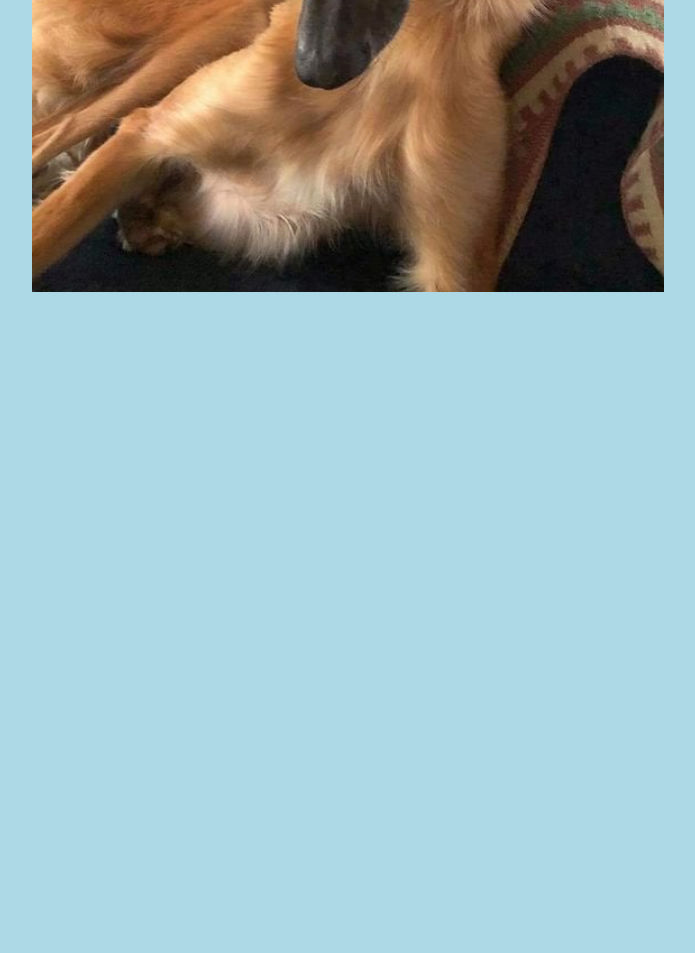
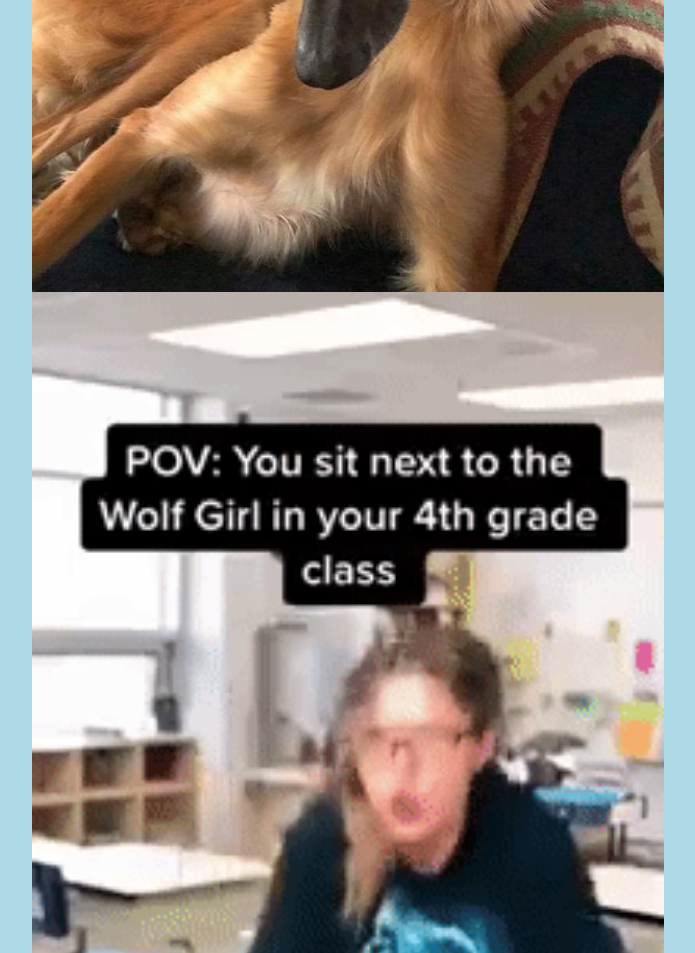
Before and after one commit to unusualifier/unusualifier.github.io, a plain HTML site: page index.html in a window 1280 px wide. Shown: the part 627-1580 px from the top of the page, without its empty margins (292-987 px from the left). Before the commit the page ends 927 px from the top, so only its background shows below. Drawn offline with Linux system fonts and the light colour scheme.

Commit message:
hopping about

```diff
--- a/index.html
+++ b/index.html
@@ -12,6 +12,7 @@
     <p>i have no fucking clue what im doing</p>
     <img src="img/whoupplayingwiththeyjumboshrimp.jpg" alt="【初音ミク】Hatsune Miku (by Ken) (Garage Kit)" class="center">
     <img src="img/schwoop.jpg" alt="JOEL QUIT SCHLORPING COCK ON MIC)" class="center">
+    <img src="img/wolfgirl.gif" alt="POV: You sit next to the Wolf Girl in your 4th grade class:" class="center">
 
 </body>
 </html>
```
Also changed, not shown: img/wolfgirl.gif (added).
